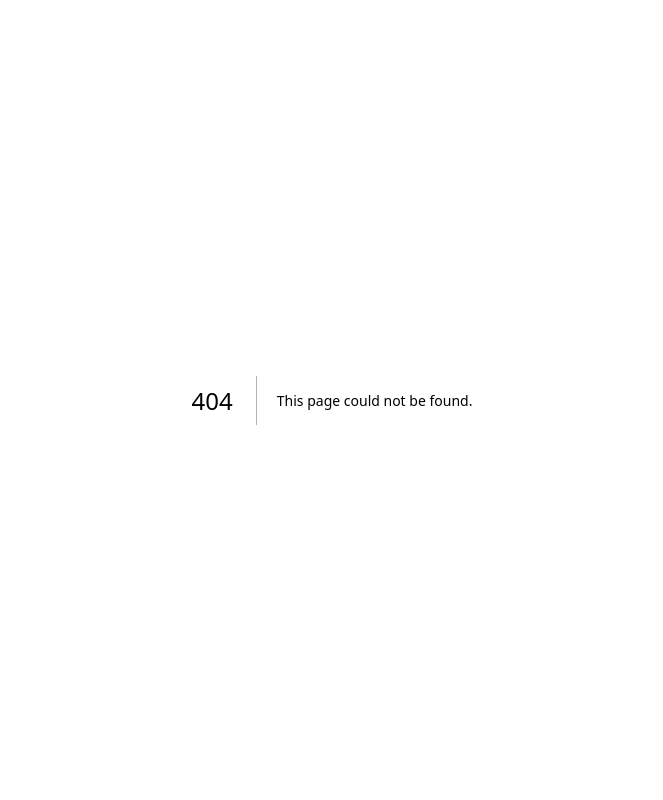
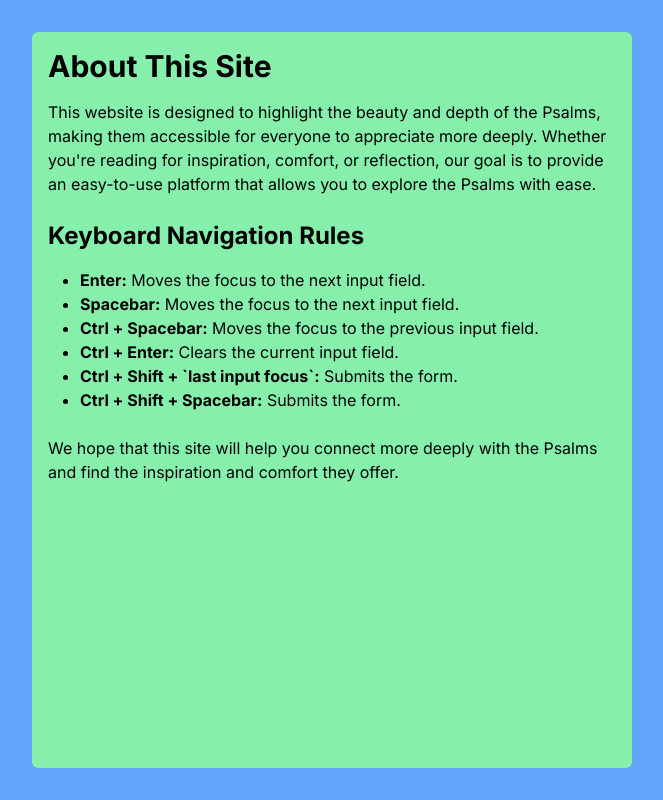
Before and after one commit to Jmarkzcod8r/Convert-Webp, a Next.js app: page /about in a window 1280 px wide. Before the commit this address had no page. Shown: the whole page, without its empty margins (308-971 px from the left). Built offline with nearby package versions, Linux system fonts and the light colour scheme.

Commit message:
Added an about page and the rules

```diff
--- /dev/null
+++ b/app/about/page.tsx
@@ -0,0 +1,30 @@
+import React from 'react';
+
+const About = () => {
+  return (
+    <div className="min-h-screen bg-blue-400 mx-auto p-8  justify-center flex">
+        <div className='w-[600px] text-black bg-green-300 p-4 rounded-md'>
+      <h1 className="text-3xl font-bold mb-4">About This Site</h1>
+      <p className="mb-6">
+        This website is designed to highlight the beauty and depth of the Psalms, making them accessible for everyone to appreciate more deeply. Whether you're reading for inspiration, comfort, or reflection, our goal is to provide an easy-to-use platform that allows you to explore the Psalms with ease.
+      </p>
+
+      <h2 className="text-2xl font-bold mb-4">Keyboard Navigation Rules</h2>
+      <ul className="list-disc ml-8 mb-6">
+        <li><strong>Enter:</strong> Moves the focus to the next input field.</li>
+        <li><strong>Spacebar:</strong> Moves the focus to the next input field.</li>
+        <li><strong>Ctrl + Spacebar:</strong> Moves the focus to the previous input field.</li>
+        <li><strong>Ctrl + Enter:</strong> Clears the current input field.</li>
+        <li><strong>Ctrl + Shift + `last input focus`:</strong> Submits the form.</li>
+        <li><strong>Ctrl + Shift + Spacebar:</strong> Submits the form.</li>
+      </ul>
+
+      <p>
+        We hope that this site will help you connect more deeply with the Psalms and find the inspiration and comfort they offer.
+      </p>
+      </div>
+    </div>
+  );
+};
+
+export default About;
--- a/app/page.tsx
+++ b/app/page.tsx
@@ -96,8 +96,8 @@ const Page = () => {
               onFocus={() => handleFocus(key)} // Handle focus event
               onKeyDown={(e) => handleKeyDown(key, e)} // Pass the unique key
               className="border border-gray-300 rounded-lg p-1 mr-1 text-center"
-              style={{ width: `${word.length * 15}px` }} // Adjust width based on word length
-              placeholder={`${index}`} // Set placeholder as the current index
+              style={{ width: `${word.length * 16}px` }} // Adjust width based on word length
+              placeholder={` ${index}`} // Set placeholder as the current index
             />
             {index < words.length - 1 ? ' ' : ''}
           </span>
@@ -234,11 +234,11 @@ const Page = () => {
           <div className="text-white text-2xl font-bold">
             <a href="/">Psalmster</a> <span className='text-xs'>ver. 1.0</span>
           </div>
-          {/* <div className="hidden md:flex space-x-4">
-            <a href="/" className="text-white hover:text-gray-200">Home</a>
-            <a href="/leaderboard" className="text-white hover:text-gray-200">Leaderboard</a>
+          <div className="hidden md:flex space-x-4">
+            {/* <a href="/" className="text-white hover:text-gray-200">Home</a> */}
+            {/* <a href="/leaderboard" className="text-white hover:text-gray-200">Leaderboard</a> */}
             <a href="/about" className="text-white hover:text-gray-200">About</a>
-          </div> */}
+          </div>
           <div className="md:hidden flex items-center">
             <button
               onClick={() => setIsOpen(!isOpen)} // Toggling the menu
@@ -257,8 +257,8 @@ const Page = () => {
           </div>
         </div>
         <div className={`md:hidden ${isOpen ? 'block' : 'hidden'} mt-2`}>
-          <a href="/" className="block py-2 px-4 text-white hover:bg-blue-700">Home</a>
-          <a href="/leaderboard" className="block py-2 px-4 text-white hover:bg-blue-700">Leaderboard</a>
+          {/* <a href="/" className="block py-2 px-4 text-white hover:bg-blue-700">Home</a> */}
+          {/* <a href="/leaderboard" className="block py-2 px-4 text-white hover:bg-blue-700">Leaderboard</a> */}
           <a href="/about" className="block py-2 px-4 text-white hover:bg-blue-700">About</a>
         </div>
       </nav>
```
